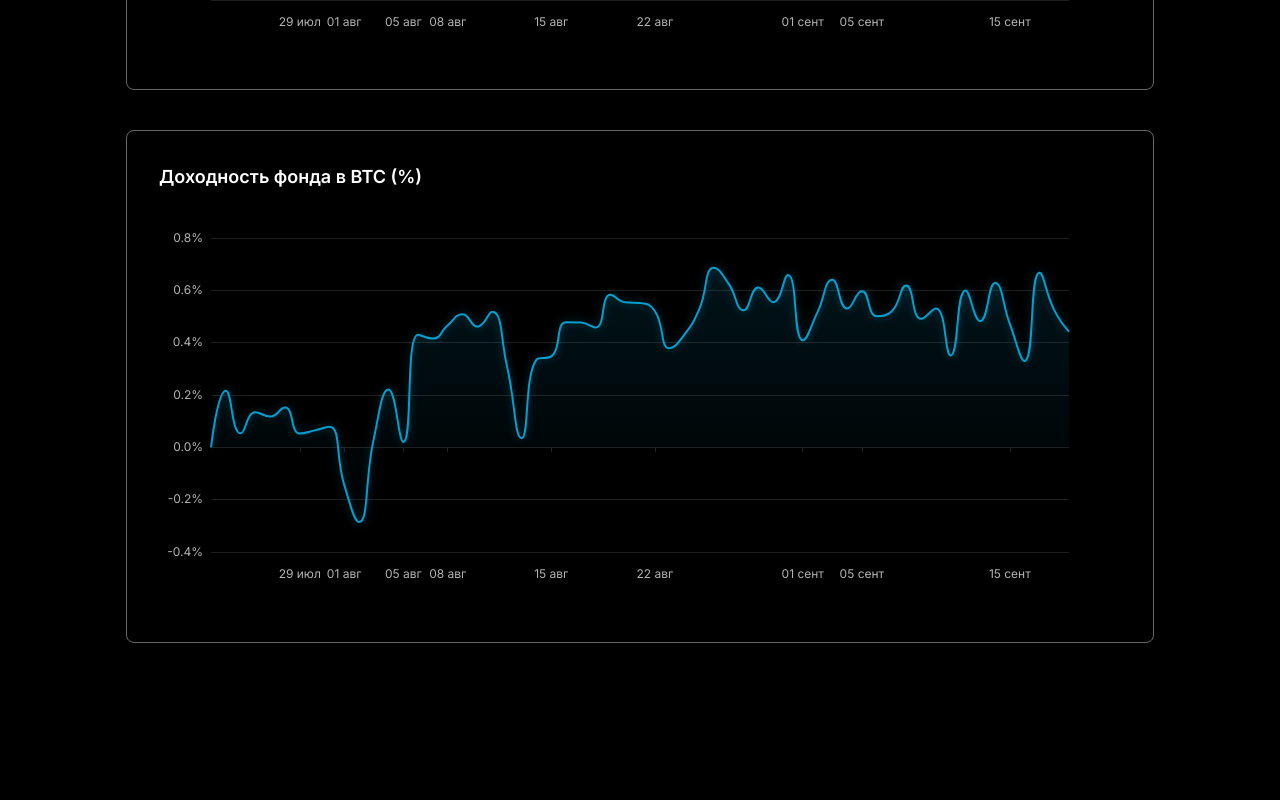
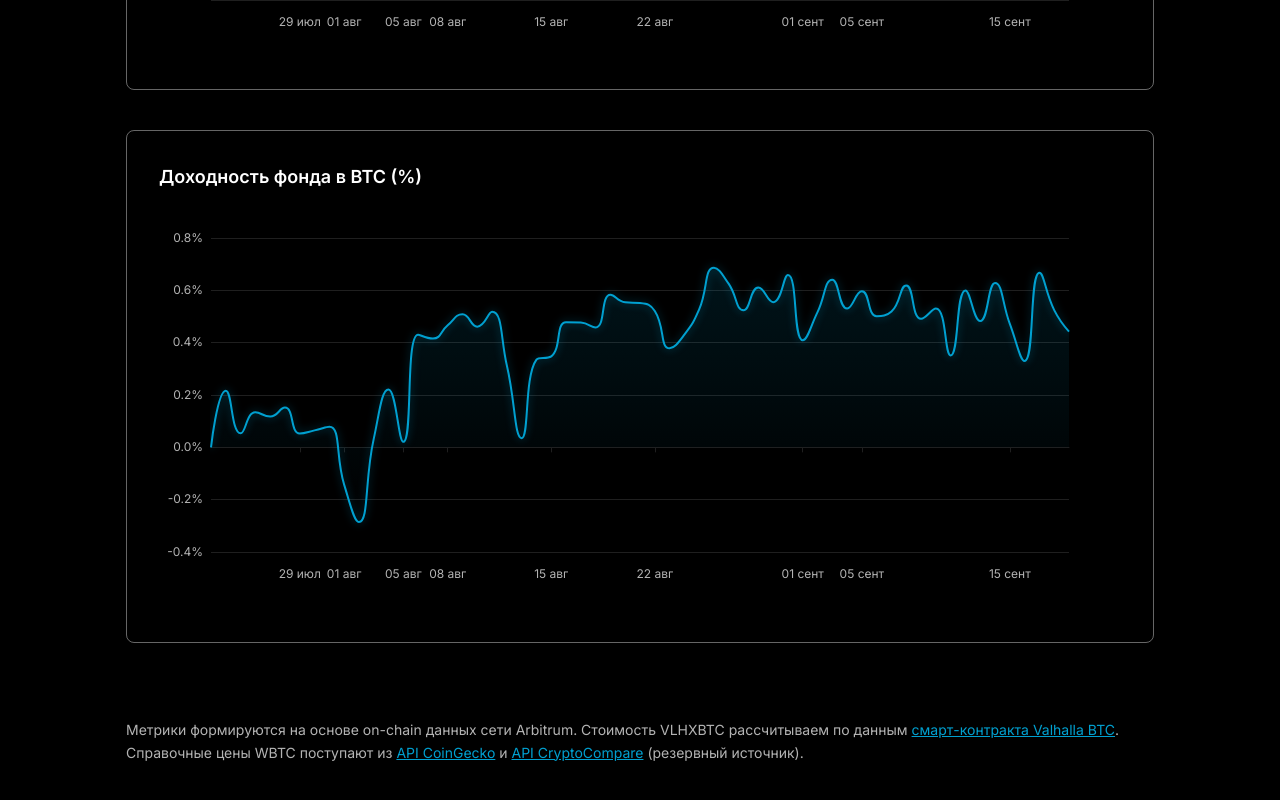
Before and after one commit to denissilantev64/VLHXBTC-dashboard, a React (Vite) app: page / in a window 1280 px wide. Shown: the part 1798-2598 px from the top of the page. Built offline with nearby package versions, Linux system fonts and the light colour scheme.

Commit message:
Style footer links for clarity

```diff
--- a/src/App.tsx
+++ b/src/App.tsx
@@ -88,7 +88,30 @@ export function App(): JSX.Element {
         <CardsSection stats={stats} translation={translation} locale={locale} />
         <ChartsSection data={filteredData} translation={translation} locale={locale} range={range} />
       </main>
-      <footer>{translation.footer}</footer>
+      <footer>
+        <p>
+          {translation.footer.blockchainNotice}{' '}
+          {translation.footer.vlhx.prefix}
+          <a
+            href={translation.footer.vlhx.url}
+            target="_blank"
+            rel="noopener noreferrer"
+          >
+            {translation.footer.vlhx.linkLabel}
+          </a>
+          {translation.footer.vlhx.suffix}{' '}
+          {translation.footer.wbtc.prefix}
+          {translation.footer.wbtc.sources.map((source, index) => (
+            <span key={source.url}>
+              {index > 0 ? translation.footer.wbtc.separator : null}
+              <a href={source.url} target="_blank" rel="noopener noreferrer">
+                {source.label}
+              </a>
+            </span>
+          ))}
+          {translation.footer.wbtc.suffix}
+        </p>
+      </footer>
     </div>
   );
 }
--- a/src/i18n.ts
+++ b/src/i18n.ts
@@ -3,7 +3,30 @@ export const translations = {
     title: 'Аналитика Valhalla BTC',
     description:
       'Динамика фонда Valhalla BTC по сравнению с обычным удержанием Bitcoin.',
-    footer: '',
+    footer: {
+      blockchainNotice: 'Метрики формируются на основе on-chain данных сети Arbitrum.',
+      vlhx: {
+        prefix: 'Стоимость VLHXBTC рассчитываем по данным ',
+        linkLabel: 'смарт-контракта Valhalla BTC',
+        url: 'https://arbiscan.io/address/0xf8fba992f763d8b9a8f47a4c130c1a352c24c6a9',
+        suffix: '.',
+      },
+      wbtc: {
+        prefix: 'Справочные цены WBTC поступают из ',
+        sources: [
+          {
+            label: 'API CoinGecko',
+            url: 'https://www.coingecko.com/en/coins/wrapped-bitcoin',
+          },
+          {
+            label: 'API CryptoCompare',
+            url: 'https://www.cryptocompare.com/coins/wbtc/overview',
+          },
+        ],
+        separator: ' и ',
+        suffix: ' (резервный источник).',
+      },
+    },
     cta: 'Начать инвестировать',
     filters: {
       '1D': '1Д',
@@ -50,7 +73,30 @@ export const translations = {
     title: 'Valhalla BTC Analytics',
     description:
       'Performance of the Valhalla BTC fund versus holding Bitcoin directly.',
-    footer: '',
+    footer: {
+      blockchainNotice: 'All analytics are derived from on-chain data on Arbitrum.',
+      vlhx: {
+        prefix: 'VLHXBTC valuations are taken directly from the ',
+        linkLabel: 'Valhalla BTC smart contract',
+        url: 'https://arbiscan.io/address/0xf8fba992f763d8b9a8f47a4c130c1a352c24c6a9',
+        suffix: '.',
+      },
+      wbtc: {
+        prefix: 'Reference WBTC quotes rely on the ',
+        sources: [
+          {
+            label: 'CoinGecko API',
+            url: 'https://www.coingecko.com/en/coins/wrapped-bitcoin',
+          },
+          {
+            label: 'CryptoCompare API',
+            url: 'https://www.cryptocompare.com/coins/wbtc/overview',
+          },
+        ],
+        separator: ' with ',
+        suffix: ' as the fallback provider.',
+      },
+    },
     cta: 'Start investing',
     filters: {
       '1D': '1D',
--- a/src/styles/global.css
+++ b/src/styles/global.css
@@ -222,6 +222,17 @@ footer {
   line-height: 1.6;
 }
 
+footer a {
+  color: #00a0d0;
+  text-decoration: underline;
+  transition: color 0.2s ease;
+}
+
+footer a:hover,
+footer a:focus-visible {
+  color: #4dd8ff;
+}
+
 @media (min-width: 640px) {
   :root {
     --page-padding-x: 80px;
```
